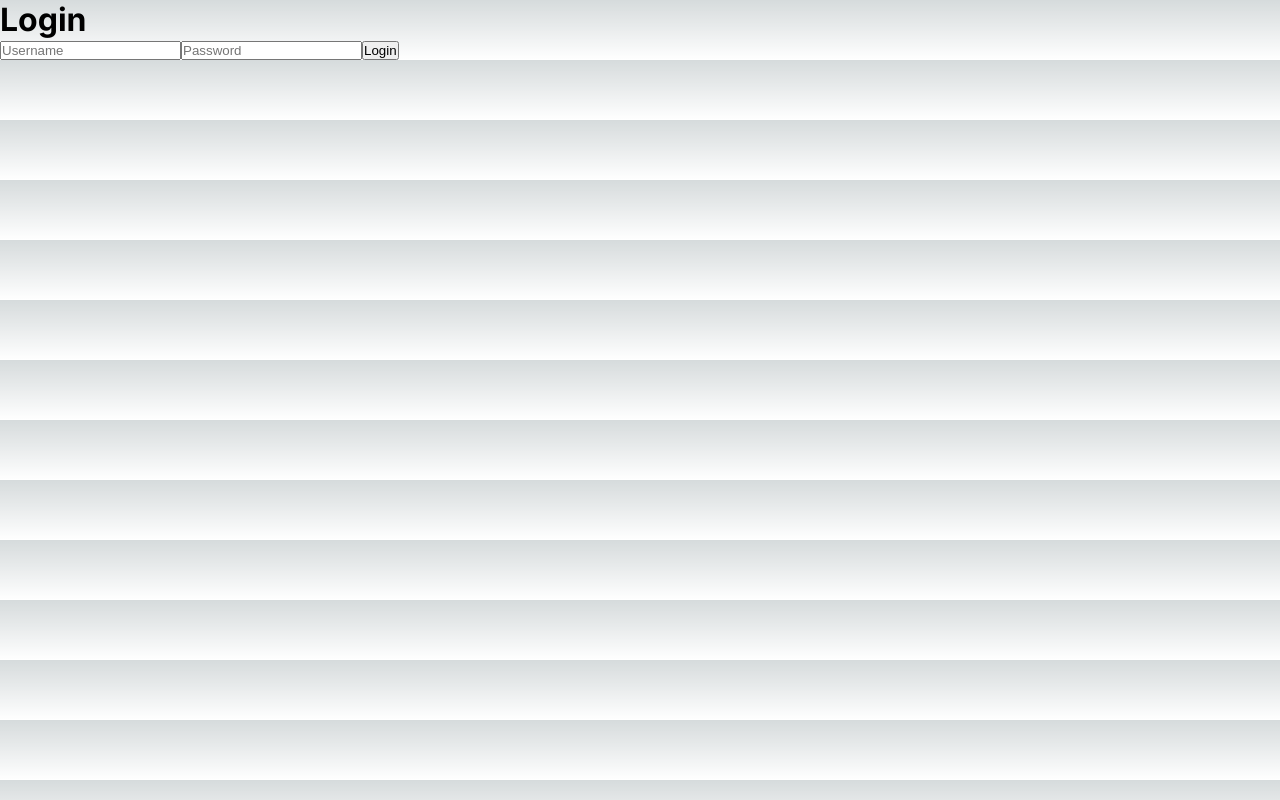
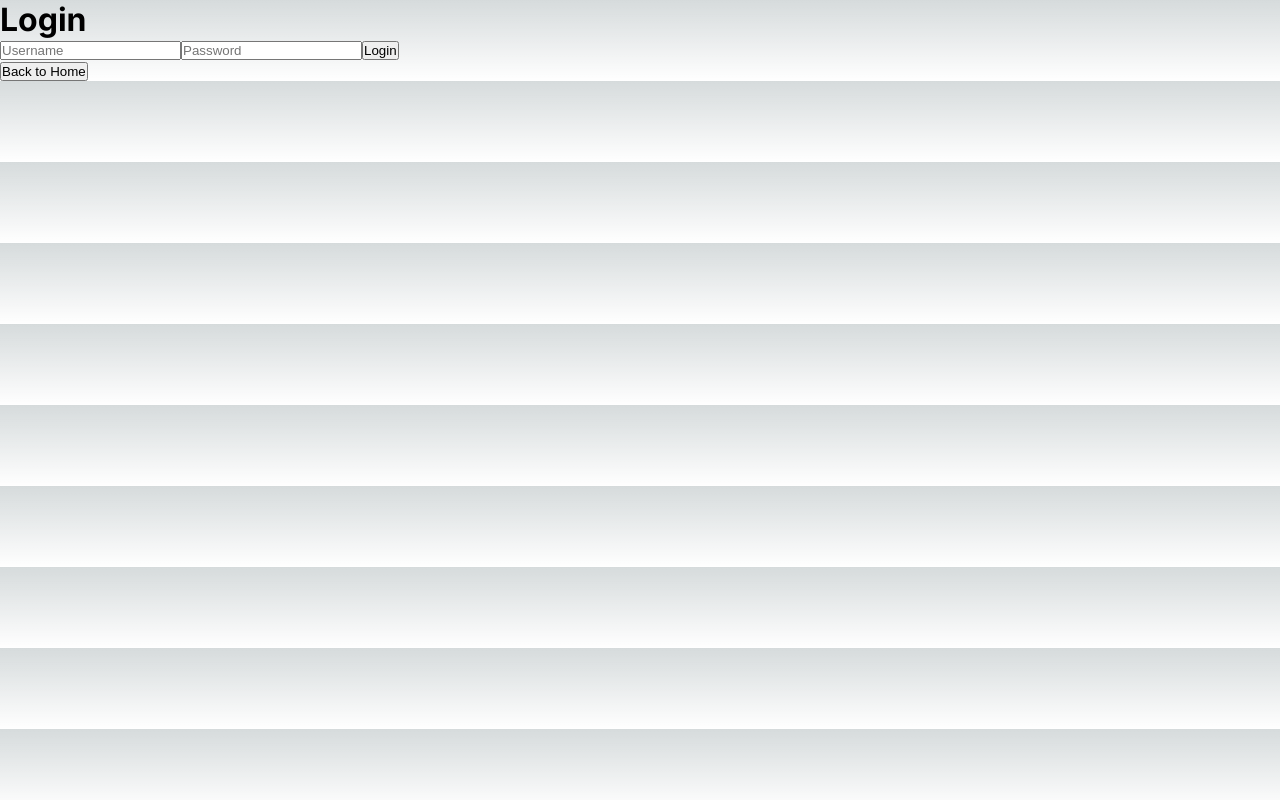
Before and after one commit to yoannclaisse/efrei-graphql-frontend, a Next.js app: page /login in a window 1280 px wide. Built offline with nearby package versions, Linux system fonts and the light colour scheme.

Commit message:
add login page

```diff
--- a/src/app/login/page.tsx
+++ b/src/app/login/page.tsx
@@ -1,6 +1,7 @@
 "use client";
 import { useState } from "react";
-import { useRouter } from 'next/navigation'
+import { useRouter } from "next/navigation";
+import Link from "next/link";
 
 const LoginPage = () => {
   const [username, setUsername] = useState("");
@@ -21,7 +22,7 @@ const LoginPage = () => {
             password: password,
           },
           query:
-            "query ($username: String!, $password: String!) {\n  userExists(username: $username, password: $password)\n}\n",
+            "query ($username: String!, $password: String!) {\n  getUserId(username: $username, password: $password)\n}\n",
         }),
       });
 
@@ -29,8 +30,10 @@ const LoginPage = () => {
       const data = json.data;
       console.log(data);
 
-      if (data.userExists > 0) {
-        push(`/dashboard`)
+      if (!!data && !!data.getUserId) {
+        // push(`/dashboard?username=${username}`);
+        localStorage.setItem('userId', data.getUserId)
+        push(`/dashboard`);
       } else {
         alert("Identifiants incorrects");
       }
@@ -40,6 +43,7 @@ const LoginPage = () => {
   };
 
   return (
+    <div>
       <div>
         <h1>Login</h1>
         <input
@@ -56,6 +60,12 @@ const LoginPage = () => {
         />
         <button onClick={handleLogin}>Login</button>
       </div>
+      <Link href="/">
+        <button>
+          Back to Home
+        </button>
+      </Link>
+    </div>
   );
 };
 
```
Lines whose indentation alone changed are shown as unchanged.
